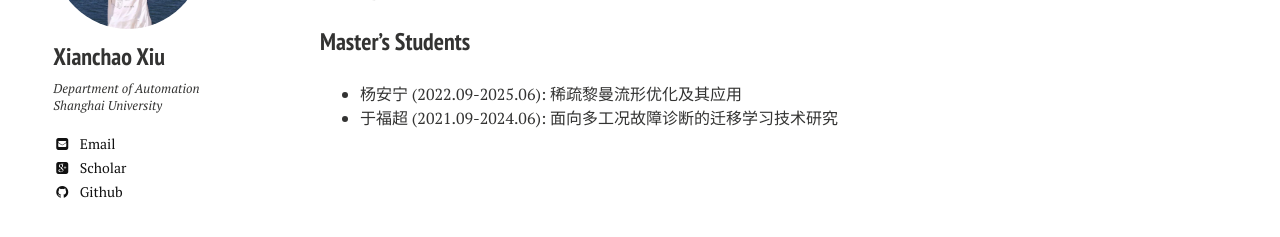
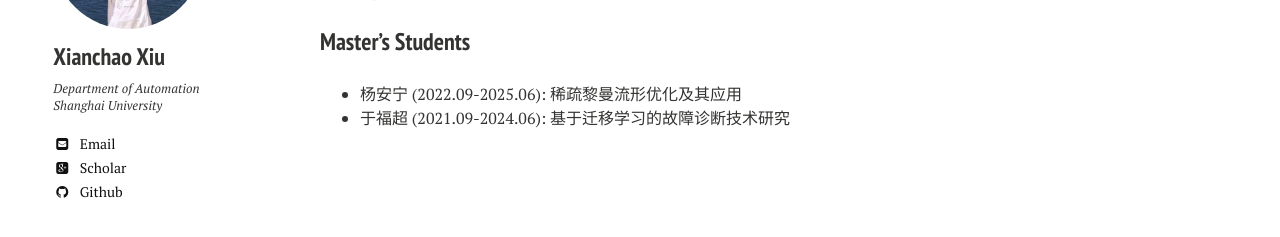
Before and after one commit to xianchaoxiu/xianchaoxiu.github.io, a Jekyll site: the page built from group/index.md, in a window 1280 px wide. Shown: the part 193-430 px from the top of the page. Built offline with Jekyll 4.4.1, drawn with Linux system fonts in a browser that asks for light colours; nearby versions of some CDN libraries.

Commit message:
Update index.md

```diff
--- a/group/index.md
+++ b/group/index.md
@@ -13,4 +13,4 @@ share: false
 
 ### Master's Students
 * 杨安宁 (2022.09-2025.06): 稀疏黎曼流形优化及其应用
-* 于福超 (2021.09-2024.06): 面向多工况故障诊断的迁移学习技术研究
+* 于福超 (2021.09-2024.06): 基于迁移学习的故障诊断技术研究
```
